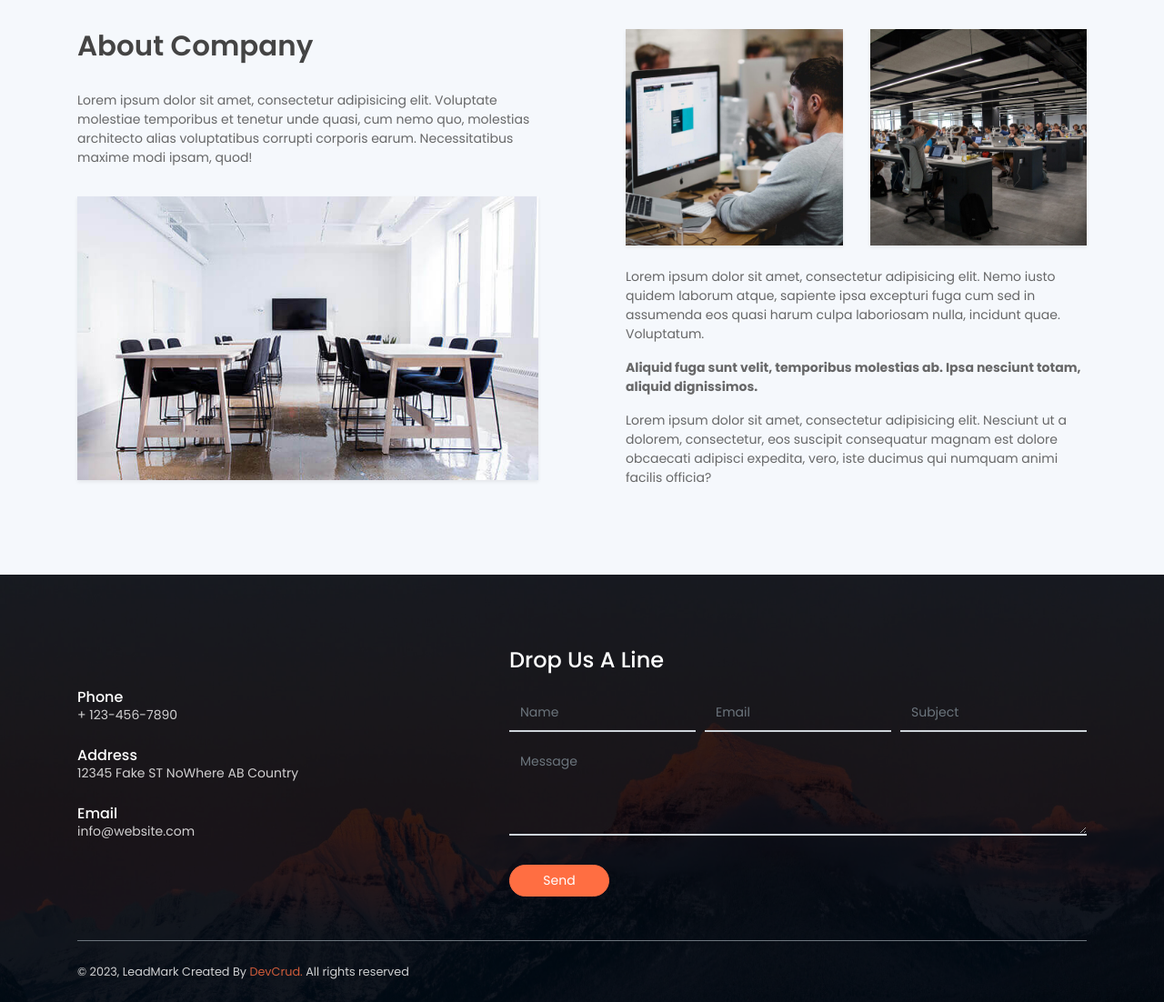
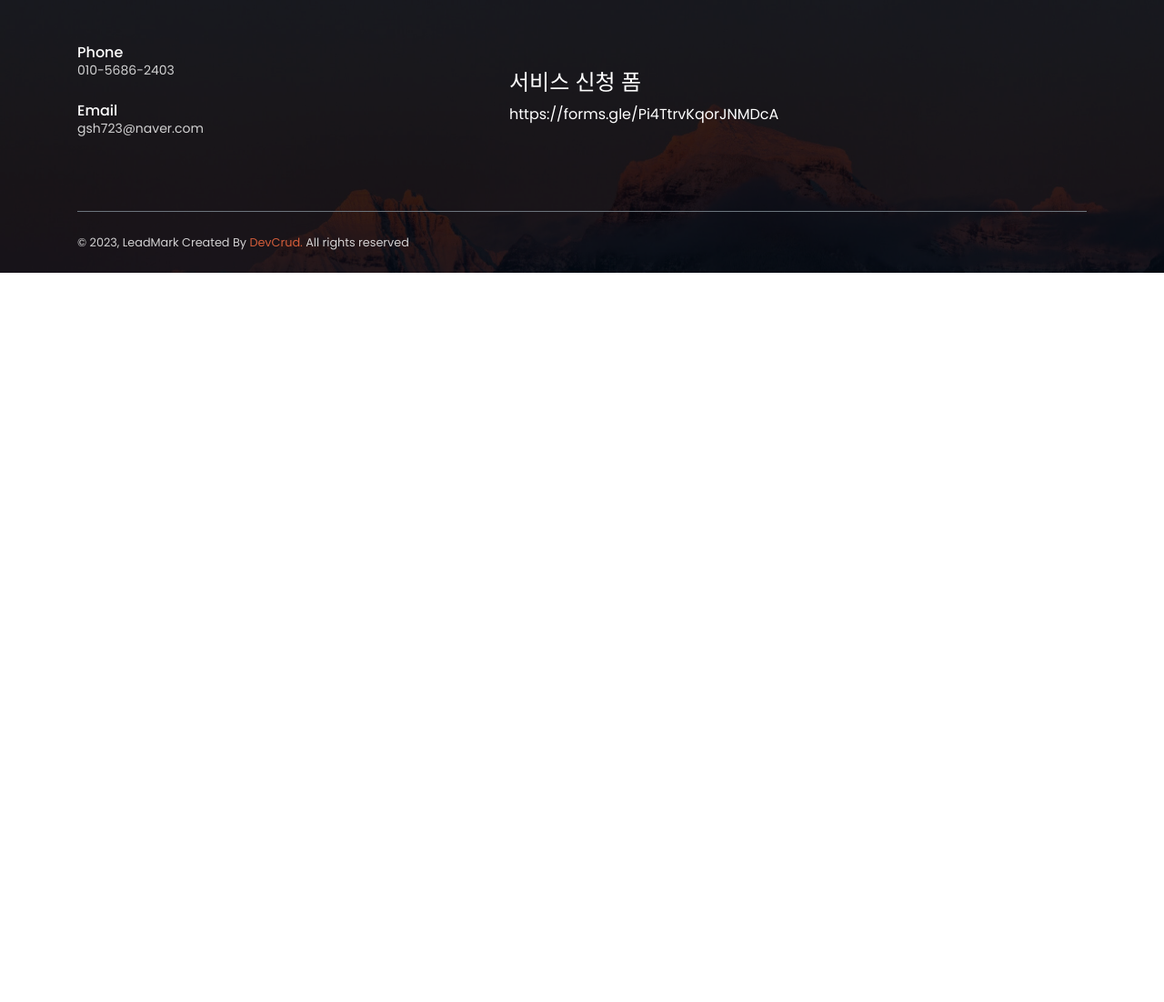
Before and after one commit to sehnara/BreezeCare.github.io, a website: page index.html in a window 1280 px wide. Shown: the part 1307-2409 px from the top of the page at 91% size. After the commit the page ends 1607 px from the top, so only its background shows below. Drawn offline with Linux system fonts and the light colour scheme.

Commit message:
Erase Useless Section

```diff
--- a/index.html
+++ b/index.html
@@ -27,9 +27,10 @@
                     <li class="nav-item">
                         <a class="nav-link" href="#service">Our Service</a>
                     </li>
-                    <li class="nav-item">
+                    <!--<li class="nav-item">
                         <a class="nav-link" href="#about">About Us</a>
                     </li>
+                    -->
                     <!--<li class="nav-item">
                         <a class="nav-link" href="#portfolio">Portfolio</a>
                     </li>
@@ -104,6 +105,7 @@
     <!-- End OF Service Section -->
 
     <!-- About Section -->
+    <!--
     <section class="section" id="about">
         <div class="container">
             <div class="row justify-content-between">
@@ -132,6 +134,7 @@
             </div>
         </div>
     </section>
+    -->
     <!-- End OF About Section -->
 
 
@@ -141,37 +144,15 @@
             <div class="row align-items-center">
                 <div class="col-md-5 my-3">
                     <h6 class="mb-0">Phone</h6>
-                    <p class="mb-4">+ 123-456-7890</p>
-
-                    <h6 class="mb-0">Address</h6>
-                    <p class="mb-4">12345 Fake ST NoWhere AB Country</p>
+                    <p class="mb-4">010-5686-2403</p>
 
                     <h6 class="mb-0">Email</h6>
-                    <p class="mb-0">info@website.com</p>
+                    <p class="mb-0">gsh723@naver.com</p>
                     <p></p>
                 </div>
                 <div class="col-md-7">
-                    <form>
-                        <h4 class="mb-4">Drop Us A Line</h4>
-                        <div class="form-row">
-                            <div class="form-group col-sm-4">
-                                <input type="text" class="form-control text-white rounded-0 bg-transparent" name="name" placeholder="Name">
-                            </div>
-                            <div class="form-group col-sm-4">
-                                <input type="email" class="form-control text-white rounded-0 bg-transparent" name="Email" placeholder="Email">
-                            </div>
-                            <div class="form-group col-sm-4">
-                                <input type="text" class="form-control text-white rounded-0 bg-transparent" name="subject" placeholder="Subject">
-                            </div>
-                            <div class="form-group col-12">
-                                <textarea name="message" id="" cols="30" rows="4" class="form-control text-white rounded-0 bg-transparent" placeholder="Message"></textarea>
-
-                            </div>
-                            <div class="form-group col-12 mb-0">
-                                <button type="submit" class="btn btn-primary rounded w-md mt-3">Send</button>
-                            </div>
-                        </div>
-                    </form>
+                    <h4>서비스 신청 폼</h4>
+                    <a>https://forms.gle/Pi4TtrvKqorJNMDcA</a>
                 </div>
             </div>
             <!-- Page Footer -->
```
